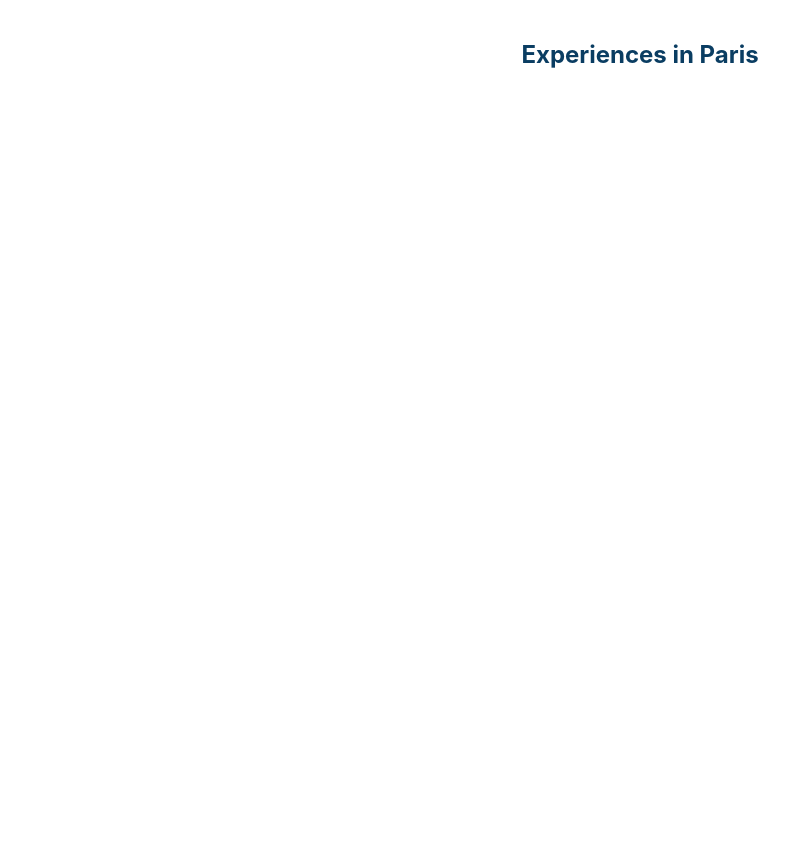
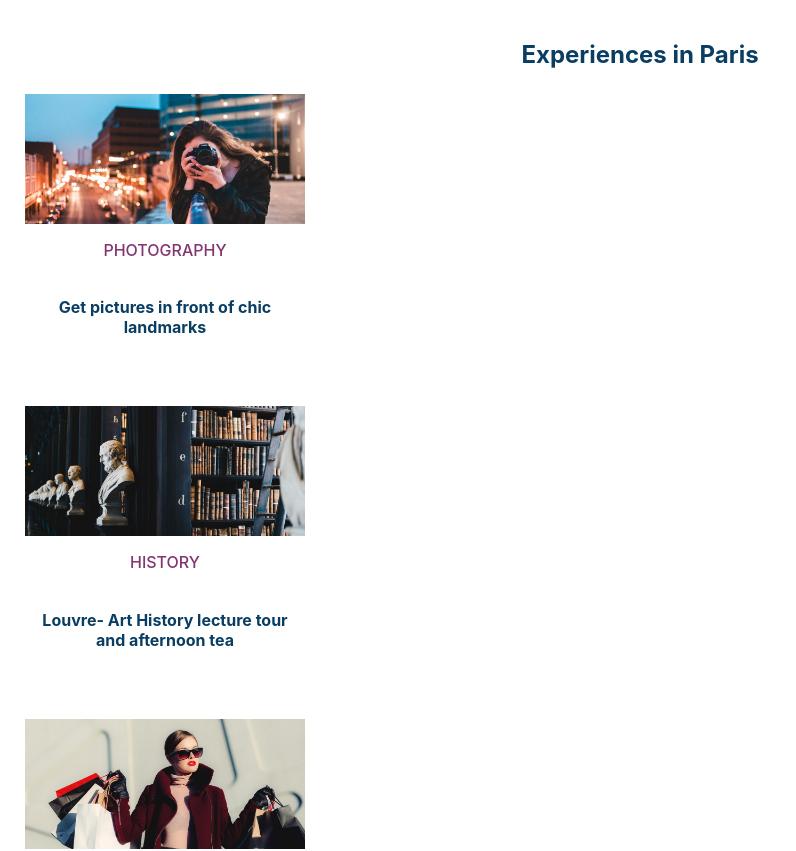
Before and after one commit to malwina-mika/carousel-slider, a React (Create React App) app: page / in a window 1280 px wide. Shown: the top 851 px of the page, without its empty margins (0-796 px from the left). Before the commit the page ends 800 px from the top, so only its background shows below. Built offline with nearby package versions, Linux system fonts and the light colour scheme.

Commit message:
Add box component with data getting from data.json

```diff
--- /dev/null
+++ b/src/components/Box/Box.js
@@ -0,0 +1,14 @@
+import React from 'react';
+import './Box.scss'
+
+const Box = ({ id, title, body, rating, img, ratingAmount, review, isActive
+}) => (
+    <div className={`Box-container ${isActive ? '--active' : ''}`}>
+      <img src={img} alt={title} />
+      <p>{body}</p>
+      <h4>{title}</h4>
+
+    </div>
+  )
+
+export default Box;
--- /dev/null
+++ b/src/components/Box/Box.scss
@@ -0,0 +1,27 @@
+.Box-container {
+  display: flex;
+  flex-direction: column;
+  justify-content: space-between;
+  padding: 5px;
+  width: 280px;
+  opacity: 0;
+  transition: opacity 300ms linear;
+  &.--active {
+    opacity:1
+  }
+  img {
+  height: 130px;
+  width: 100%;
+  object-fit: cover;
+  }
+  p{
+    font-weight: 500;
+    color: #833471;
+  }
+  h4{
+    display: block;
+    height: 68px;
+    padding: 0 10px 10px 10px;
+  }
+
+}
--- a/src/components/Carousel/Carousel.js
+++ b/src/components/Carousel/Carousel.js
@@ -1,14 +1,59 @@
 import React from 'react';
 import data from '../../data.json'
 import './Carousel.scss';
+import Box from '../Box/Box';
+import { faChevronLeft, faChevronRight } from '@fortawesome/free-solid-svg-icons';
+import { FontAwesomeIcon } from '@fortawesome/react-fontawesome';
 
 class Carousel extends React.Component {
+  state = {
+    startIndex: 0,
+  };
+
+
+
+  isFirstIndex = () => this.state.startIndex === 0;
+  isLastIndex = () => this.state.startIndex + 4 >= 6;
 
   render() {
 
     return (
       <section className="container">
         <h1> Experiences in Paris</h1>
+        <div className="wrapper">
+          <div className="carousel-container"
+            style={{
+              'transform': `translateX(-${this.state.startIndex * (100 / 6)}%)`
+            }}>
+            {
+              data['data'].map((item, i) => {
+                const { title, id, img_url: img, rating, body, review, rating_amount: ratingAmount } = item.attributes;
+                const isActive = this.state.startIndex <= i && i < this.state.startIndex + 4;
+                return (
+                  <Box
+                    isActive={isActive}
+                    key={id}
+                    title={title}
+                    img={img}
+                    body={body}
+                    review={review}
+                    rating={rating}
+                    ratingAmount={ratingAmount} />
+
+                )
+              })
+            }
+
+          </div>
+          <div className='button-container'>
+            <button>
+              <FontAwesomeIcon icon={faChevronLeft} onClick={this.handleDecrement} />
+            </button>
+            <button>
+              <FontAwesomeIcon icon={faChevronRight} onClick={this.handleIncrement} />
+            </button>
+          </div>
+        </div>
 
       </section>
     );
```
Also changed, not shown: src/components/Carousel/Carousel.scss (line endings or trailing spaces).
